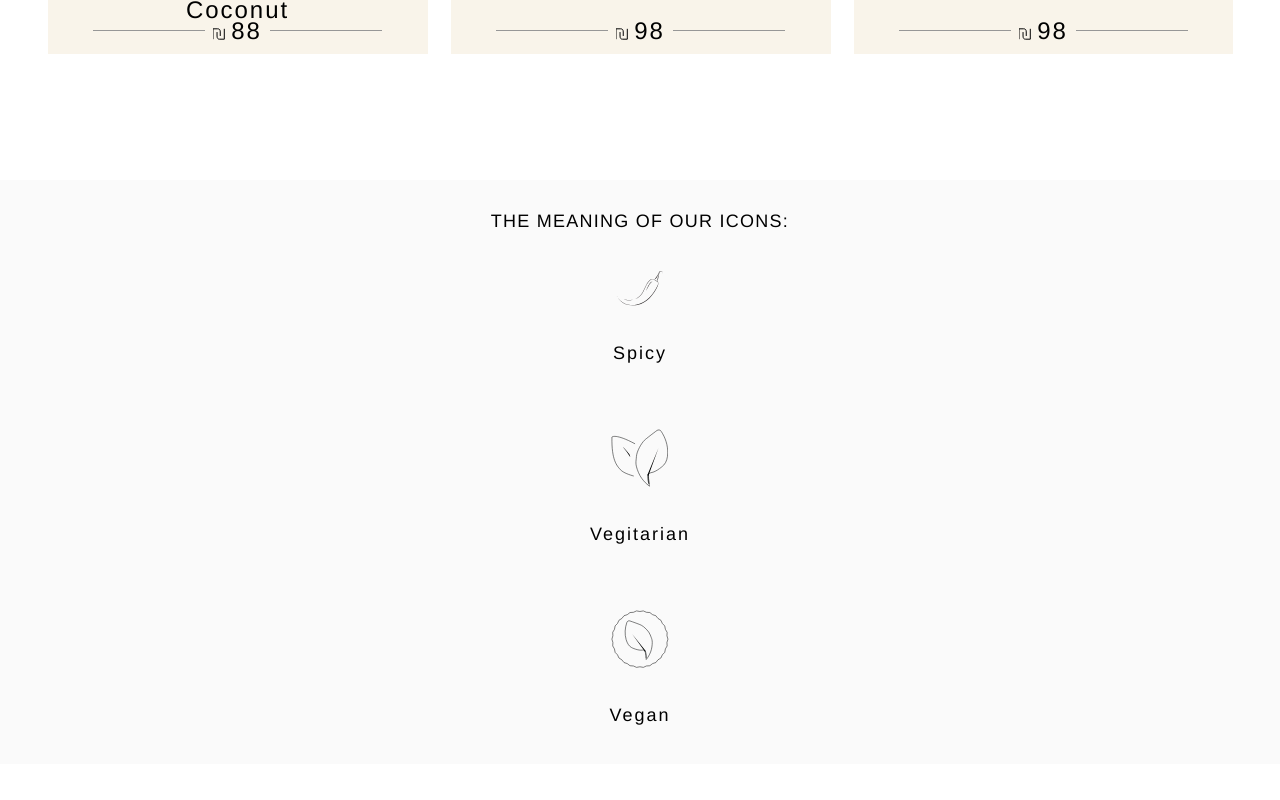
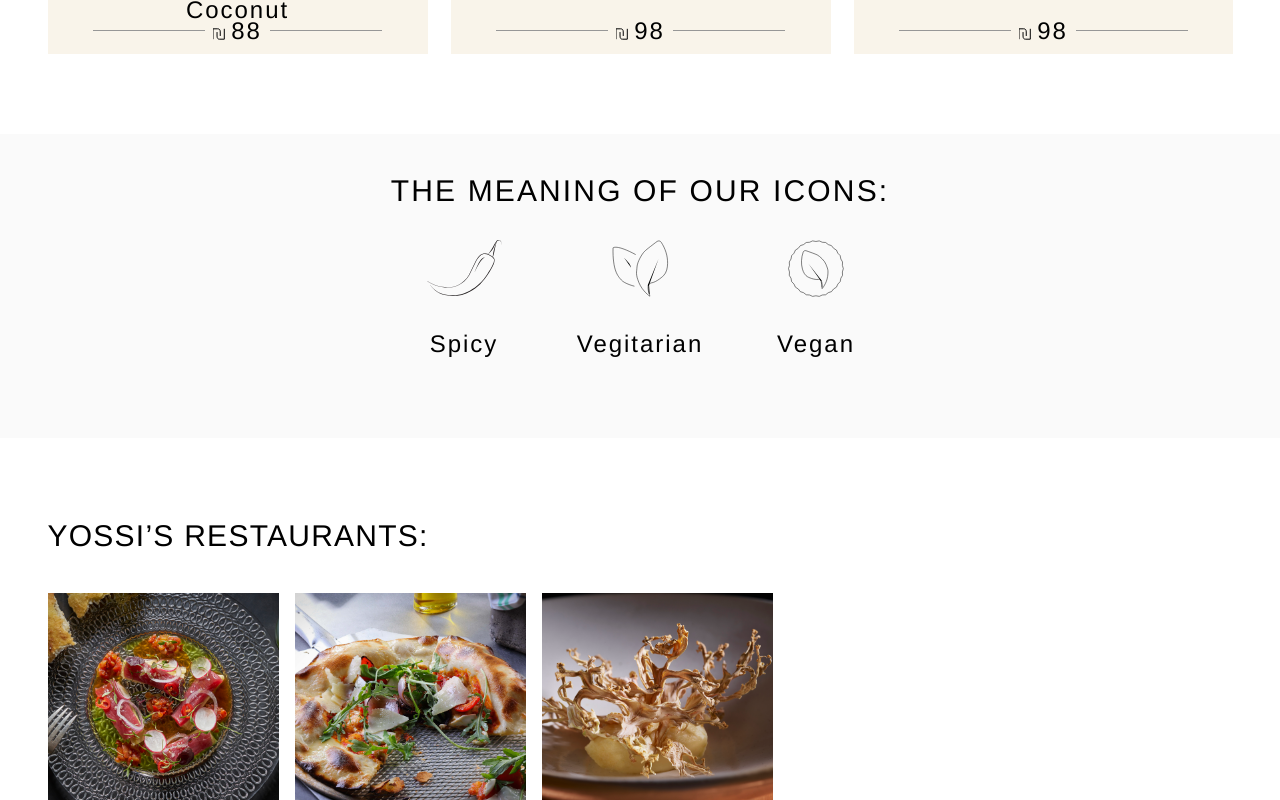
Before and after one commit to IdoAviramMoveo/epicure, a React (Create React App) app: page / in a window 1280 px wide. Shown: the part 2100-2900 px from the top of the page. Built offline with nearby package versions, Linux system fonts and the light colour scheme.

Commit message:
IconsMeaning component - also for desktop

```diff
--- a/src/components/IconsMeaning/IconsMeaning.scss
+++ b/src/components/IconsMeaning/IconsMeaning.scss
@@ -9,6 +9,11 @@
   gap: 32px;
   height: 560px;
   background: $color-icons-background;
+  @include desktop {
+    margin-top: 0;
+    height: 265px;
+    padding-top: 39px;
+  }
 
   .icons-title {
     @include font-style;
@@ -16,6 +21,10 @@
     line-height: 35px;
     letter-spacing: 1.25px;
     text-transform: uppercase;
+    @include desktop {
+      font-size: 30px;
+      letter-spacing: 2.14px;
+    }
   }
 
   .icons-meaning {
@@ -23,14 +32,27 @@
     flex-direction: column;
     align-items: center;
     gap: 56px;
+    @include desktop {
+      flex-direction: row;
+      justify-content: center;
+      gap: 40px;
+    }
 
     .icon {
       display: flex;
       flex-direction: column;
       align-items: center;
       gap: 32px;
+      @include desktop {
+        width: 136px;
+        height: 127px;
+      }
 
       .icon-image {
+        @include desktop {
+          width: 76.948px;
+          height: 57.445px;
+        }
       }
 
       .icon-meaning {
@@ -39,6 +61,10 @@
         font-size: 18px;
         line-height: 30px;
         letter-spacing: 1.97px;
+        @include desktop {
+          padding: 0;
+          font-size: 24px;
+        }
       }
     }
   }
```
